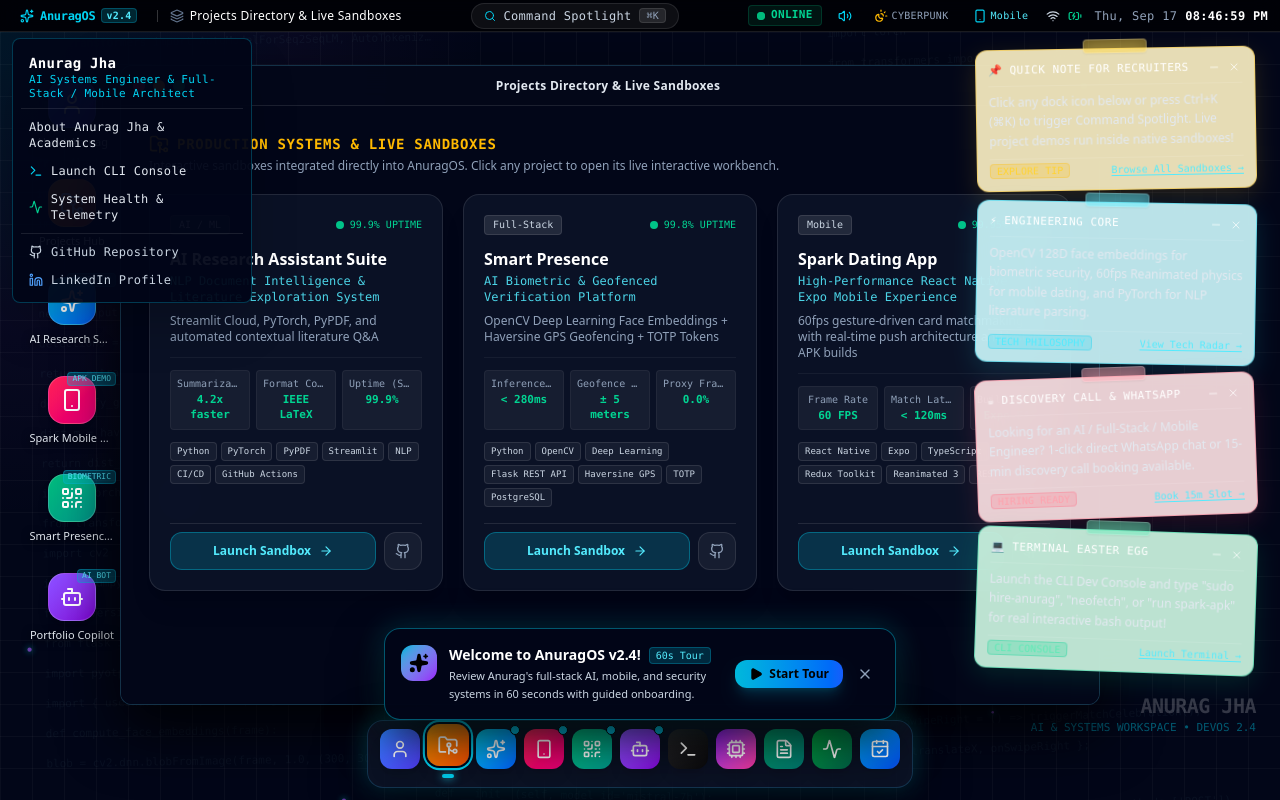
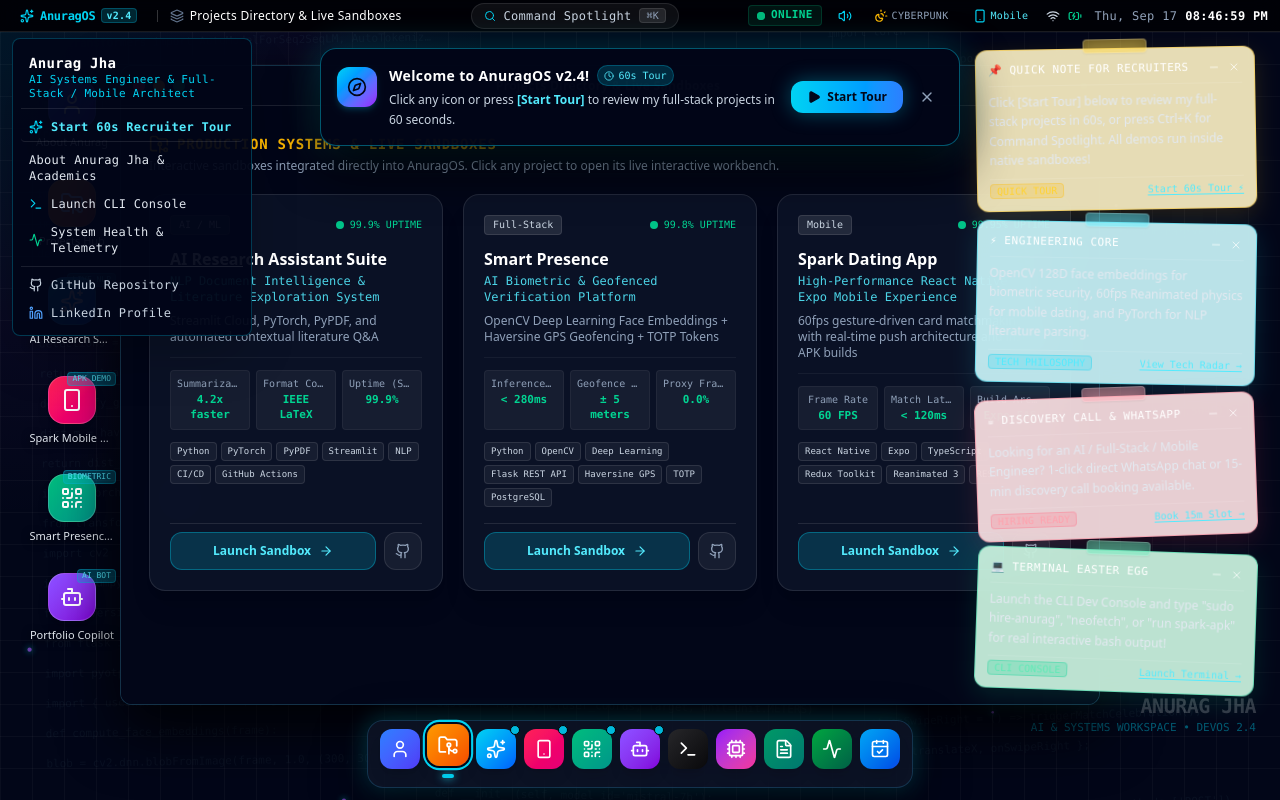
Before and after one commit to anuragjha2307-del/portfolio, a Next.js app: page / in a window 1280 px wide. Both pictures are taken after a click on the button "AnuragOS v2.4". Shown: the top 800 px of the page. Built offline with nearby package versions, Linux system fonts and the light colour scheme.

Commit message:
feat: enhance 60-second Recruiter Quick Tour with exact welcome prompt and smooth Projects and About Me window opening sequence

```diff
--- a/src/components/os/CommandPalette.tsx
+++ b/src/components/os/CommandPalette.tsx
@@ -58,6 +58,16 @@ export const CommandPalette: React.FC<CommandPaletteProps> = ({
   }, [isOpen]);
 
   const commands: CommandItem[] = [
+    {
+      id: 'recruiter-tour',
+      title: '⚡ Start 60-Second Recruiter Tour (One-Click Onboarding)',
+      category: 'Actions',
+      icon: <Sparkles className="w-4 h-4 text-cyan-400" />,
+      action: () => {
+        window.dispatchEvent(new CustomEvent('start-anuragos-tour'));
+      },
+      keywords: 'tour recruiter onboard walkthrough quick 60 seconds projects demo review start',
+    },
     {
       id: 'ai-assistant',
       title: 'AI Research Assistant Suite (Live NLP Stream)',
--- a/src/components/os/MenuBar.tsx
+++ b/src/components/os/MenuBar.tsx
@@ -102,6 +102,17 @@ export const MenuBar: React.FC<MenuBarProps> = ({
                 <div className="font-semibold text-white text-sm">{PERSONAL_INFO.name}</div>
                 <div className="text-[11px] text-cyan-400">{PERSONAL_INFO.title}</div>
               </div>
+              <button
+                onClick={() => {
+                  sound.playClick();
+                  window.dispatchEvent(new CustomEvent('start-anuragos-tour'));
+                  setShowOsMenu(false);
+                }}
+                className="w-full text-left px-2 py-1.5 rounded hover:bg-cyan-500/20 text-cyan-300 font-semibold flex items-center gap-2 cursor-pointer border-b border-white/10 mb-1"
+              >
+                <Sparkles className="w-3.5 h-3.5 text-cyan-400" />
+                <span>Start 60s Recruiter Tour</span>
+              </button>
               <button
                 onClick={() => {
                   sound.playClick();
--- a/src/components/os/RecruiterTour.tsx
+++ b/src/components/os/RecruiterTour.tsx
@@ -6,13 +6,13 @@ import {
   ArrowRight,
   ArrowLeft,
   X,
-  CheckCircle2,
   Play,
   User,
   FolderGit2,
   Smartphone,
   FileText,
-  CalendarCheck
+  Clock,
+  Compass
 } from 'lucide-react';
 import { sound } from '@/lib/sound';
 import { AppId } from '@/types/os';
@@ -33,34 +33,42 @@ interface TourStep {
 const TOUR_STEPS: TourStep[] = [
   {
     id: 1,
-    title: 'Academics & ML Internship',
-    appId: 'about',
-    badge: 'STEP 1 OF 4',
-    description: 'Anurag is an MCA candidate at Galgotias University (First Class Distinction, Zero backlogs). Reduced data processing time by 40% at EduSkills Academy.',
-    icon: <User className="w-4 h-4 text-cyan-400" />,
+    title: 'Projects Directory & Hero Sandboxes',
+    appId: 'projects',
+    badge: 'STEP 1 OF 5',
+    description: 'Explore Anurag\'s 3 flagship systems: AI NLP Research Assistant, Smart Presence Biometric Security, and Spark Dating App with interactive live sandboxes.',
+    icon: <FolderGit2 className="w-4 h-4 text-cyan-400" />,
   },
   {
     id: 2,
-    title: 'AI Research Assistant Suite',
+    title: 'Academics & ML Internship Credentials',
+    appId: 'about',
+    badge: 'STEP 2 OF 5',
+    description: 'Galgotias University MCA (First Class Distinction, Zero Backlogs) + ML Intern at EduSkills Academy (optimized data pipelines, reducing processing latency by 40%).',
+    icon: <User className="w-4 h-4 text-purple-400" />,
+  },
+  {
+    id: 3,
+    title: 'AI Research Assistant Suite (Streamlit)',
     appId: 'ai-assistant',
-    badge: 'STEP 2 OF 4',
-    description: 'Live Streamlit Cloud NLP sandbox. Experience automated literature summarization, PyTorch embeddings, and one-click IEEE LaTeX generation.',
+    badge: 'STEP 3 OF 5',
+    description: 'Live NLP sandbox: Test automated literature review summaries, PyTorch vector embeddings, and 1-click IEEE LaTeX citation export.',
     icon: <Sparkles className="w-4 h-4 text-amber-400" />,
   },
   {
-    id: 3,
-    title: 'Spark Dating App Mobile Simulator',
+    id: 4,
+    title: 'Spark Dating App (React Native & Expo)',
     appId: 'spark-mobile',
-    badge: 'STEP 3 OF 4',
-    description: 'Interactive 3D smartphone simulator built with React Native & Expo. Test 60fps swipe physics, match confetti, and download the standalone APK.',
+    badge: 'STEP 4 OF 5',
+    description: 'Interactive 3D smartphone simulator with 60fps gesture physics, match celebration confetti, and direct standalone Android APK download.',
     icon: <Smartphone className="w-4 h-4 text-rose-400" />,
   },
   {
-    id: 4,
-    title: 'ATS Resume Studio & WhatsApp',
+    id: 5,
+    title: 'ATS Resume Studio & Instant Booking',
     appId: 'resume-studio',
-    badge: 'STEP 4 OF 4',
-    description: 'Tailor Anurag\'s resume for AI Engineer, Full-Stack, or Mobile roles with dynamic bullet re-ordering and 1-click tailored PDF export.',
+    badge: 'STEP 5 OF 5',
+    description: 'Dynamically tailor Anurag\'s resume bullets for AI Engineer or Full-Stack roles, download ATS-optimized PDF, or start a 1-click WhatsApp chat.',
     icon: <FileText className="w-4 h-4 text-emerald-400" />,
   },
 ];
@@ -70,25 +78,42 @@ export const RecruiterTour: React.FC<RecruiterTourProps> = ({ onOpenApp }) => {
   const [inTour, setInTour] = useState(false);
   const [currentStepIndex, setCurrentStepIndex] = useState(0);
 
-  useEffect(() => {
-    // Show welcome toast after 1.5 seconds if not dismissed in session
-    const dismissed = sessionStorage.getItem('anuragos_tour_prompted');
-    if (!dismissed) {
-      const timer = setTimeout(() => {
-        setShowToast(true);
-      }, 1500);
-      return () => clearTimeout(timer);
-    }
-  }, []);
-
-  const handleStartTour = () => {
+  // Trigger tour start sequence: Projects window opens first, then About Me window opens smoothly!
+  const triggerTourSequence = () => {
     sound.playSuccess();
     setShowToast(false);
     sessionStorage.setItem('anuragos_tour_prompted', 'true');
     setInTour(true);
     setCurrentStepIndex(0);
-    onOpenApp(TOUR_STEPS[0].appId);
+
+    // Smooth sequence: first open Projects Window
+    onOpenApp('projects');
+
+    // Smoothly sequence opening About Me window right after 450ms
+    setTimeout(() => {
+      onOpenApp('about');
+    }, 450);
   };
+
+  useEffect(() => {
+    // Show welcome toast after 1.2s if not already seen in session
+    const dismissed = sessionStorage.getItem('anuragos_tour_prompted');
+    if (!dismissed) {
+      const timer = setTimeout(() => {
+        setShowToast(true);
+      }, 1200);
+      return () => clearTimeout(timer);
+    }
+  }, []);
+
+  // Listen to global tour trigger event from MenuBar, Sticky Notes, or Spotlight
+  useEffect(() => {
+    const handleGlobalStart = () => {
+      triggerTourSequence();
+    };
+    window.addEventListener('start-anuragos-tour', handleGlobalStart);
+    return () => window.removeEventListener('start-anuragos-tour', handleGlobalStart);
+  }, []);
 
   const handleDismissToast = () => {
     sound.playClick();
@@ -103,7 +128,7 @@ export const RecruiterTour: React.FC<RecruiterTourProps> = ({ onOpenApp }) => {
       setCurrentStepIndex(nextIdx);
       onOpenApp(TOUR_STEPS[nextIdx].appId);
     } else {
-      // Completed tour!
+      // Completed tour -> Open Contact directly
       sound.playSuccess();
       setInTour(false);
       onOpenApp('contact');
@@ -128,38 +153,38 @@ export const RecruiterTour: React.FC<RecruiterTourProps> = ({ onOpenApp }) => {
 
   return (
     <>
-      {/* 1. First-Time Visitor Welcome Toast Prompt */}
+      {/* 1. First-Time Visitor Toast Prompt (Top subtle floating notification) */}
       {showToast && !inTour && (
-        <div className="fixed bottom-20 left-1/2 -translate-x-1/2 z-50 w-[92%] sm:w-auto max-w-lg animate-in slide-in-from-bottom-6 duration-300 pointer-events-auto">
-          <div className="rounded-2xl border border-cyan-400/40 bg-slate-950/95 p-4 shadow-[0_20px_50px_rgba(0,0,0,0.8),0_0_30px_rgba(0,240,255,0.2)] backdrop-blur-2xl flex flex-col sm:flex-row items-start sm:items-center justify-between gap-3 text-slate-100">
+        <div className="fixed top-12 left-1/2 -translate-x-1/2 z-50 w-[94%] sm:w-auto max-w-2xl animate-in slide-in-from-top-4 duration-300 pointer-events-auto">
+          <div className="rounded-2xl border border-cyan-400/40 bg-slate-950/95 p-3.5 sm:p-4 shadow-[0_20px_50px_rgba(0,0,0,0.85),0_0_35px_rgba(0,240,255,0.25)] backdrop-blur-2xl flex flex-col sm:flex-row items-start sm:items-center justify-between gap-3 text-slate-100">
             <div className="flex items-start gap-3">
-              <div className="p-2 rounded-xl bg-gradient-to-br from-cyan-500 to-purple-600 text-black shrink-0 mt-0.5 sm:mt-0">
-                <Sparkles className="w-5 h-5 fill-black" />
+              <div className="p-2.5 rounded-xl bg-gradient-to-br from-cyan-400 via-blue-500 to-purple-600 text-black shrink-0 mt-0.5 shadow-md shadow-cyan-500/20">
+                <Compass className="w-5 h-5 text-slate-950 animate-spin-slow" />
               </div>
               <div>
                 <div className="flex items-center gap-2">
-                  <span className="font-bold text-white text-xs sm:text-sm">Welcome to AnuragOS v2.4!</span>
-                  <span className="text-[10px] font-mono px-1.5 py-0.2 rounded bg-cyan-500/20 text-cyan-300 border border-cyan-500/30">
-                    60s Tour
+                  <span className="font-bold text-white text-xs sm:text-sm tracking-wide">Welcome to AnuragOS v2.4!</span>
+                  <span className="text-[10px] font-mono px-1.5 py-0.5 rounded-full bg-cyan-500/20 text-cyan-300 border border-cyan-500/30 flex items-center gap-1">
+                    <Clock className="w-2.5 h-2.5" /> 60s Tour
                   </span>
                 </div>
-                <p className="text-[11px] text-slate-300 mt-0.5 leading-relaxed">
-                  Review Anurag&apos;s full-stack AI, mobile, and security systems in 60 seconds with guided onboarding.
+                <p className="text-[11px] sm:text-xs text-slate-300 mt-1 leading-relaxed">
+                  Click any icon or press <strong className="text-cyan-300 font-semibold">[Start Tour]</strong> to review my full-stack projects in 60 seconds.
                 </p>
               </div>
             </div>
 
             <div className="flex items-center gap-2 w-full sm:w-auto justify-end shrink-0 pt-1 sm:pt-0">
               <button
-                onClick={handleStartTour}
-                className="px-3.5 py-1.5 rounded-xl bg-gradient-to-r from-cyan-500 to-blue-600 hover:from-cyan-400 hover:to-blue-500 text-black font-bold text-xs flex items-center gap-1.5 shadow-lg shadow-cyan-500/20 transition cursor-pointer"
+                onClick={triggerTourSequence}
+                className="px-4 py-2 rounded-xl bg-gradient-to-r from-cyan-400 to-blue-500 hover:from-cyan-300 hover:to-blue-400 text-slate-950 font-bold text-xs flex items-center gap-1.5 shadow-[0_0_20px_rgba(6,182,212,0.4)] hover:scale-105 active:scale-95 transition-all cursor-pointer"
               >
-                <Play className="w-3.5 h-3.5 fill-black" />
+                <Play className="w-3.5 h-3.5 fill-slate-950" />
                 <span>Start Tour</span>
               </button>
               <button
                 onClick={handleDismissToast}
-                className="p-1.5 rounded-lg hover:bg-white/10 text-slate-400 hover:text-white transition cursor-pointer"
+                className="p-2 rounded-xl hover:bg-white/10 text-slate-400 hover:text-white transition cursor-pointer"
                 title="Dismiss"
               >
                 <X className="w-4 h-4" />
@@ -171,23 +196,23 @@ export const RecruiterTour: React.FC<RecruiterTourProps> = ({ onOpenApp }) => {
 
       {/* 2. Active Tour Guide Floating Control Bar */}
       {inTour && (
-        <div className="fixed bottom-20 left-1/2 -translate-x-1/2 z-50 w-[94%] sm:w-[480px] animate-in zoom-in-95 duration-200 pointer-events-auto">
+        <div className="fixed bottom-20 left-1/2 -translate-x-1/2 z-50 w-[94%] sm:w-[500px] animate-in zoom-in-95 duration-200 pointer-events-auto">
           <div className="rounded-2xl border border-cyan-400/50 bg-slate-950/95 p-4 shadow-[0_25px_60px_rgba(0,0,0,0.9),0_0_35px_rgba(0,240,255,0.25)] backdrop-blur-2xl text-slate-100 flex flex-col gap-3">
             {/* Step Header */}
             <div className="flex items-center justify-between border-b border-white/10 pb-2">
               <div className="flex items-center gap-2">
                 {currentStep.icon}
                 <span className="font-bold text-white text-xs sm:text-sm">{currentStep.title}</span>
-                <span className="text-[10px] font-mono px-1.5 py-0.5 rounded bg-cyan-500/20 text-cyan-300 border border-cyan-500/40">
+                <span className="text-[10px] font-mono px-2 py-0.5 rounded-full bg-cyan-500/20 text-cyan-300 border border-cyan-500/40">
                   {currentStep.badge}
                 </span>
               </div>
               <button
                 onClick={handleExitTour}
-                className="p-1 rounded hover:bg-white/10 text-slate-400 hover:text-white transition cursor-pointer"
+                className="p-1 rounded-lg hover:bg-white/10 text-slate-400 hover:text-white transition cursor-pointer"
                 title="Exit Tour"
               >
-                <X className="w-3.5 h-3.5" />
+                <X className="w-4 h-4" />
               </button>
             </div>
 
@@ -224,7 +249,7 @@ export const RecruiterTour: React.FC<RecruiterTourProps> = ({ onOpenApp }) => {
 
                 <button
                   onClick={handleNextStep}
-                  className="px-3.5 py-1.5 rounded-xl bg-cyan-500 hover:bg-cyan-400 text-black font-bold text-xs flex items-center gap-1.5 transition cursor-pointer shadow-lg shadow-cyan-500/20"
+                  className="px-3.5 py-1.5 rounded-xl bg-cyan-500 hover:bg-cyan-400 text-slate-950 font-bold text-xs flex items-center gap-1.5 transition cursor-pointer shadow-lg shadow-cyan-500/20"
                 >
                   <span>{currentStepIndex === TOUR_STEPS.length - 1 ? 'Finish & Connect 🎉' : 'Next Step'}</span>
                   <ArrowRight className="w-3.5 h-3.5" />
--- a/src/components/os/StickyNotes.tsx
+++ b/src/components/os/StickyNotes.tsx
@@ -26,6 +26,7 @@ interface StickyNoteData {
   position: { top: number; right: number };
   isCollapsed?: boolean;
   actionApp?: AppId;
+  actionEvent?: string;
   actionLabel?: string;
 }
 
@@ -33,13 +34,13 @@ const INITIAL_NOTES: StickyNoteData[] = [
   {
     id: 'note-1',
     title: '📌 Quick Note for Recruiters',
-    content: 'Click any dock icon below or press Ctrl+K (⌘K) to trigger Command Spotlight. Live project demos run inside native sandboxes!',
-    tag: 'EXPLORE TIP',
+    content: 'Click [Start Tour] below to review my full-stack projects in 60s, or press Ctrl+K for Command Spotlight. All demos run inside native sandboxes!',
+    tag: 'QUICK TOUR',
     colorScheme: 'yellow',
     rotation: '-rotate-1',
     position: { top: 48, right: 24 },
-    actionApp: 'projects',
-    actionLabel: 'Browse All Sandboxes →',
+    actionEvent: 'start-anuragos-tour',
+    actionLabel: 'Start 60s Tour ⚡',
   },
   {
     id: 'note-2',
@@ -211,11 +212,15 @@ export const StickyNotes: React.FC<StickyNotesProps> = ({ onOpenApp }) => {
                     {note.tag}
                   </span>
 
-                  {note.actionApp && onOpenApp && (
+                  {(note.actionApp || note.actionEvent) && (
                     <button
                       onClick={() => {
                         sound.playClick();
-                        onOpenApp(note.actionApp!);
+                        if (note.actionEvent) {
+                          window.dispatchEvent(new CustomEvent(note.actionEvent));
+                        } else if (note.actionApp && onOpenApp) {
+                          onOpenApp(note.actionApp);
+                        }
                       }}
                       className="text-cyan-300 hover:text-white underline underline-offset-2 transition cursor-pointer"
                     >
```
